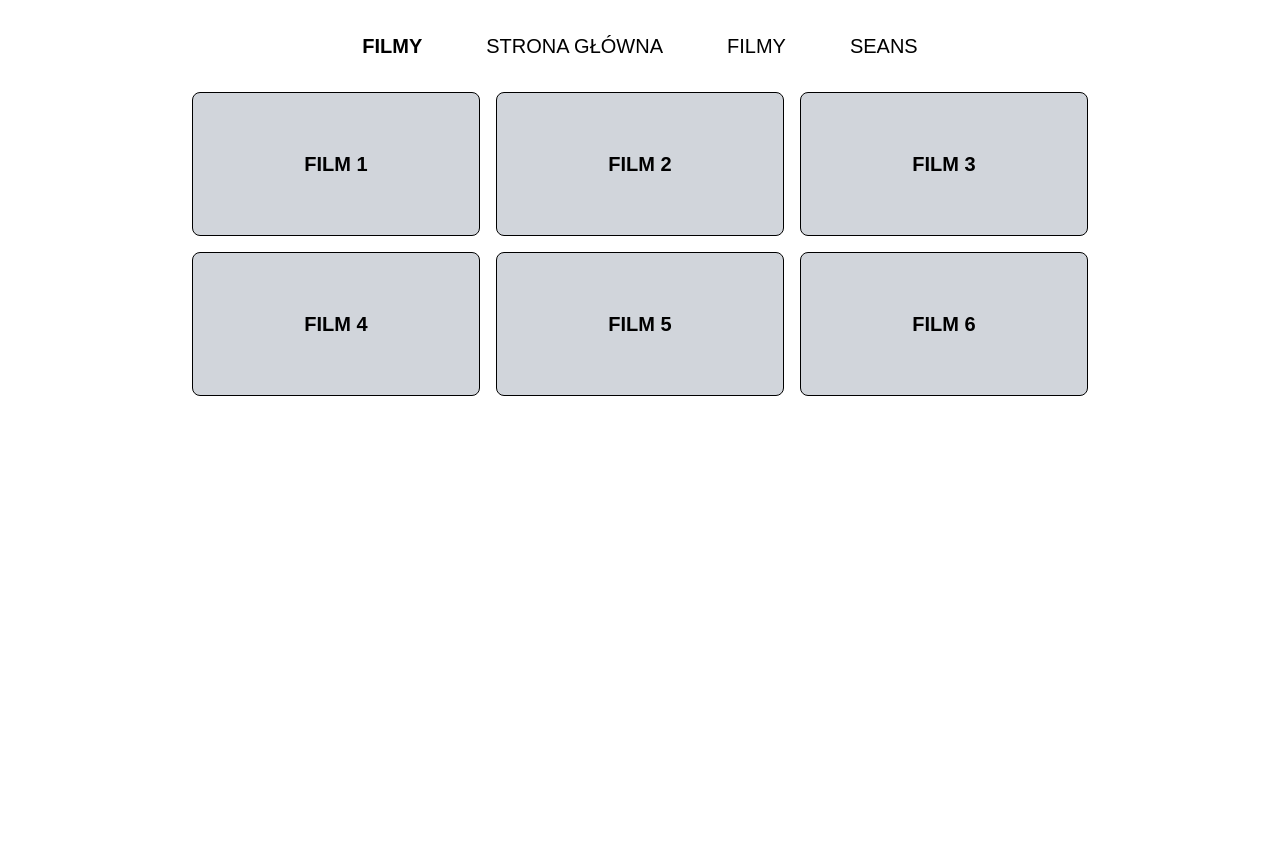
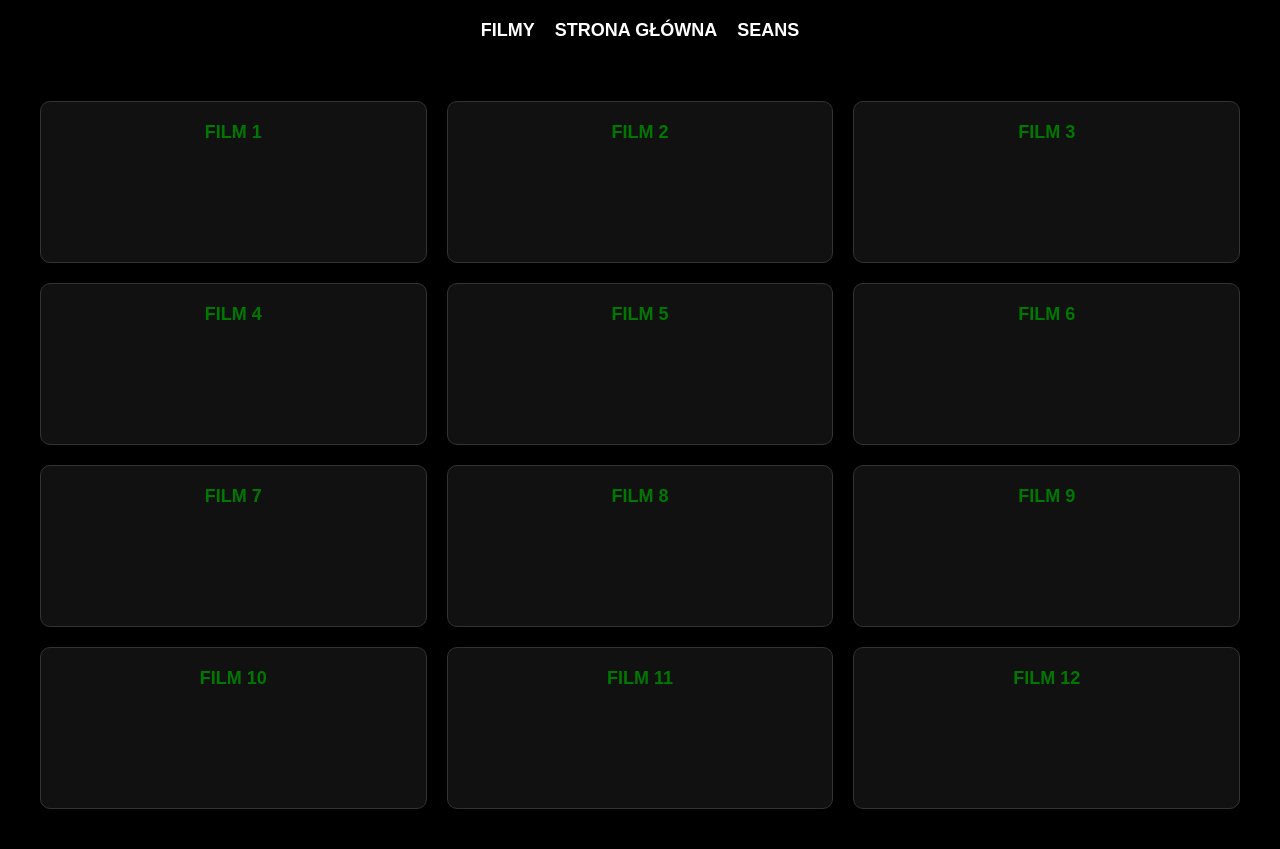
Before and after one commit to 3PointCode/Cinema-DB, a Django app: template kino/kino/templates/filmy.html in a window 1280 px wide. Run offline with Django 3.2, Linux system fonts and the light colour scheme; the template is opened without the code that fills it, so the values that code supplies are empty; some libraries are stand-ins or nearby versions.

Commit message:
Added some changes to make the styling of every page the same.

```diff
--- a/kino/kino/templates/filmy.html
+++ b/kino/kino/templates/filmy.html
@@ -1,74 +1,100 @@
 {% load static %}
 <!DOCTYPE html>
-<html>
-<head>
-    <title>Film Page</title>
-    <script src="https://cdn.tailwindcss.com"></script>
-    <style>
-        body {
-            font-family: 'Arial', sans-serif;
-        }
-    </style>
-</head>
-<body class="bg-white text-black">
-    <div class="flex justify-center items-center py-8">
-        <nav class="flex space-x-16">
-            <a href="#" class="text-xl font-bold">FILMY</a>
-            <a href="#" class="text-xl">STRONA GŁÓWNA</a>
-            <a href="#" class="text-xl">FILMY</a>
-            <a href="#" class="text-xl">SEANS</a>
-        </nav>
-    </div>
-    <div class="max-w-4xl mx-auto grid grid-cols-3 gap-4">
-        <div class="bg-gray-300 rounded-lg border border-black h-36 flex items-center justify-center">
-            <span class="text-xl font-bold">FILM 1</span>
-        </div>
-        <div class="bg-gray-300 rounded-lg border border-black h-36 flex items-center justify-center">
-            <span class="text-xl font-bold">FILM 2</span>
-        </div>
-        <div class="bg-gray-300 rounded-lg border border-black h-36 flex items-center justify-center">
-            <span class="text-xl font-bold">FILM 3</span>
-        </div>
-        <div class="bg-gray-300 rounded-lg border border-black h-36 flex items-center justify-center">
-            <span class="text-xl font-bold">FILM 4</span>
-        </div>
-        <div class="bg-gray-300 rounded-lg border border-black h-36 flex items-center justify-center">
-            <span class="text-xl font-bold">FILM 5</span>
-        </div>
-        <div class="bg-gray-300 rounded-lg border border-black h-36 flex items-center justify-center">
-            <span class="text-xl font-bold">FILM 6</span>
-        </div>
-    </div>
-</body>
-</html>
-
-<!--
 <html lang="en">
 <head>
     <meta charset="UTF-8">
     <meta name="viewport" content="width=device-width, initial-scale=1.0">
     <title>Film Page</title>
-    <link rel="stylesheet" href="styles.css">
+    <style>
+        body {
+            font-family: 'Arial', sans-serif;
+            background-color: #000; /* Dark background */
+            color: white; /* Light text */
+            margin: 0;
+            height: 100vh; /* Full viewport height */
+            display: flex;
+            flex-direction: column;
+        }
+
+        nav {
+            display: flex;
+            justify-content: center;
+            gap: 20px;
+            padding: 20px 0;
+        }
+
+        nav a {
+            text-decoration: none;
+            color: white;
+            font-size: 18px;
+            font-weight: bold;
+        }
+
+        nav a:hover {
+            color: #0f0; /* Green hover effect */
+        }
+
+        main {
+            flex: 1; /* Allow main to take up remaining height */
+            overflow-y: auto; /* Enable vertical scrolling */
+        }
+
+        .film-grid {
+            display: grid;
+            grid-template-columns: repeat(3, 1fr); /* 3 columns */
+            gap: 20px;
+            max-width: 1200px;
+            margin: 20px auto;
+            padding: 20px;
+        }
+
+        .film-tile {
+            background-color: #111; /* Slightly lighter for contrast */
+            border: 1px solid #333;
+            border-radius: 10px;
+            text-align: center;
+            padding: 20px;
+            height: 120px; /* Fixed height for uniformity */
+            box-shadow: 0 4px 10px rgba(0, 0, 0, 0.5);
+        }
+
+        .film-tile span {
+            font-size: 18px;
+            font-weight: bold;
+            color: #070; /* Green for film titles */
+        }
+
+        .film-tile:hover {
+            background-color: #222; /* Lighter background on hover */
+        }
+    </style>
 </head>
 <body>
-    <header>
+    <div>
         <nav>
-            <a href="#" class="active">FILMY</a>
-            <a href="#">STRONA GŁÓWNA</a>
-            <a href="#">FILMY</a>
-            <a href="#">SEANS</a>
+            <a href="#" class="text-xl font-bold">FILMY</a>
+            <a href="#" class="text-xl">STRONA GŁÓWNA</a>
+            <a href="#" class="text-xl">SEANS</a>
         </nav>
-    </header>
+    </div>
     <main>
         <div class="film-grid">
-            <button>FILM 1</button>
-            <button>FILM 2</button>
-            <button>FILM 3</button>
-            <button>FILM 4</button>
-            <button>FILM 5</button>
-            <button>FILM 6</button>
+            <!-- Original 6 films -->
+            <div class="film-tile"><span>FILM 1</span></div>
+            <div class="film-tile"><span>FILM 2</span></div>
+            <div class="film-tile"><span>FILM 3</span></div>
+            <div class="film-tile"><span>FILM 4</span></div>
+            <div class="film-tile"><span>FILM 5</span></div>
+            <div class="film-tile"><span>FILM 6</span></div>
+
+            <!-- Additional 6 films -->
+            <div class="film-tile"><span>FILM 7</span></div>
+            <div class="film-tile"><span>FILM 8</span></div>
+            <div class="film-tile"><span>FILM 9</span></div>
+            <div class="film-tile"><span>FILM 10</span></div>
+            <div class="film-tile"><span>FILM 11</span></div>
+            <div class="film-tile"><span>FILM 12</span></div>
         </div>
     </main>
 </body>
 </html>
--->
--- a/kino/kino/templates/repertuar.html
+++ b/kino/kino/templates/repertuar.html
@@ -44,6 +44,7 @@
         .movie-title {
             font-size: 24px;
             margin: 0;
+            color: #070;
         }
 
         .movie-description {
@@ -80,7 +81,7 @@
 
         .show-more button {
             padding: 10px 20px;
-            border: 1px solid white;
+            border: 1px solid black;
             background-color: transparent;
             color: green;
             cursor: pointer;
```
Also changed, not shown: kino/kino/templates/rezerwacjaSukces.html (+52 -2 lines).
